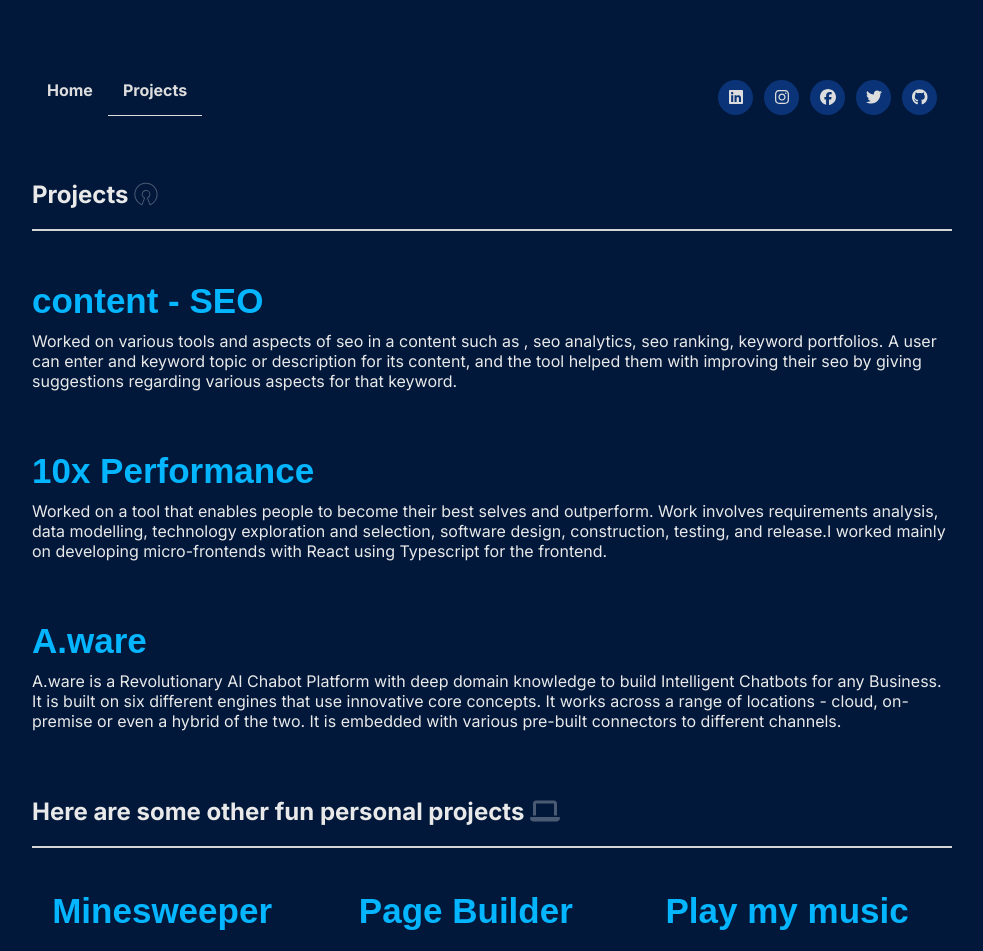
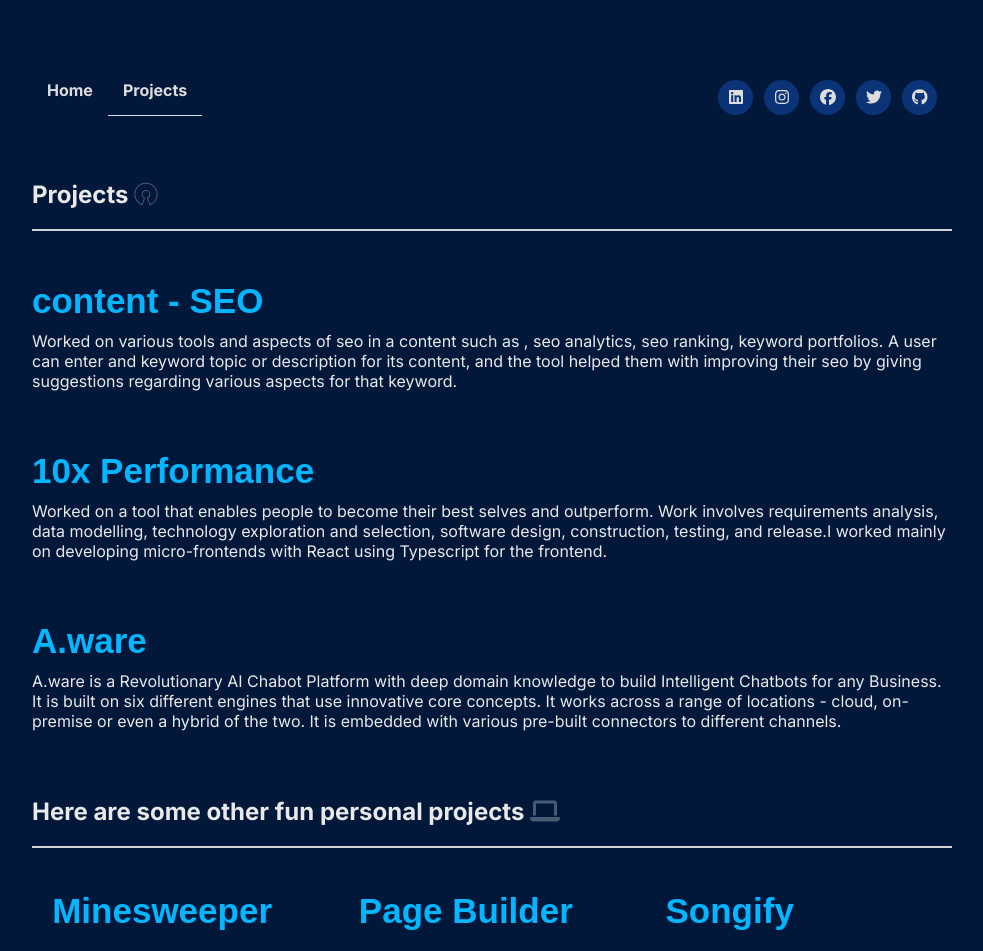
Before and after one commit to iamaaviral/personal-website, a Next.js app: page /projects in a window 1280 px wide. Shown: the top 951 px of the page, without its empty margins (148-1131 px from the left). Built offline with nearby package versions, Linux system fonts and the light colour scheme; no server answers.

Commit message:
chenged url for songify

```diff
--- a/src/pages/projects.tsx
+++ b/src/pages/projects.tsx
@@ -103,14 +103,14 @@ const Projects = () => {
             </p>
           </a>
           <a
-            href="https://play-my-music.vercel.app/"
+            href="https://songify-vert.vercel.app/"
             className={styles.card}
             target="_blank"
             rel="noopener noreferrer"
           >
             <h3 className={styles.projectName}>
                 <p className={styles.projectLink}>
-                  Play my music
+                  Songify
                 </p>
               </h3>
             <p>
```
